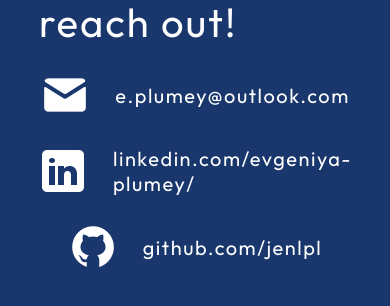
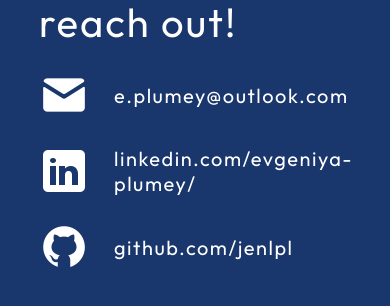
Before and after one commit to Jenlpl/OCProjet12, a React (Vite) app: page / in a window 390 px wide. Shown: the part 3717-4023 px from the top of the page. Built offline with nearby package versions, Linux system fonts and the light colour scheme.

Commit message:
responsive

```diff
--- a/src/components/Contact/Contact.module.css
+++ b/src/components/Contact/Contact.module.css
@@ -55,6 +55,7 @@
 
   .text h2 {
     font-size: 70px;
+    text-align: center;
   }
 
   .text {
@@ -64,7 +65,7 @@
   }
 
   .links {
-    align-items: center;
+    align-items: flex-start;
   }
 
   .link a {
```
